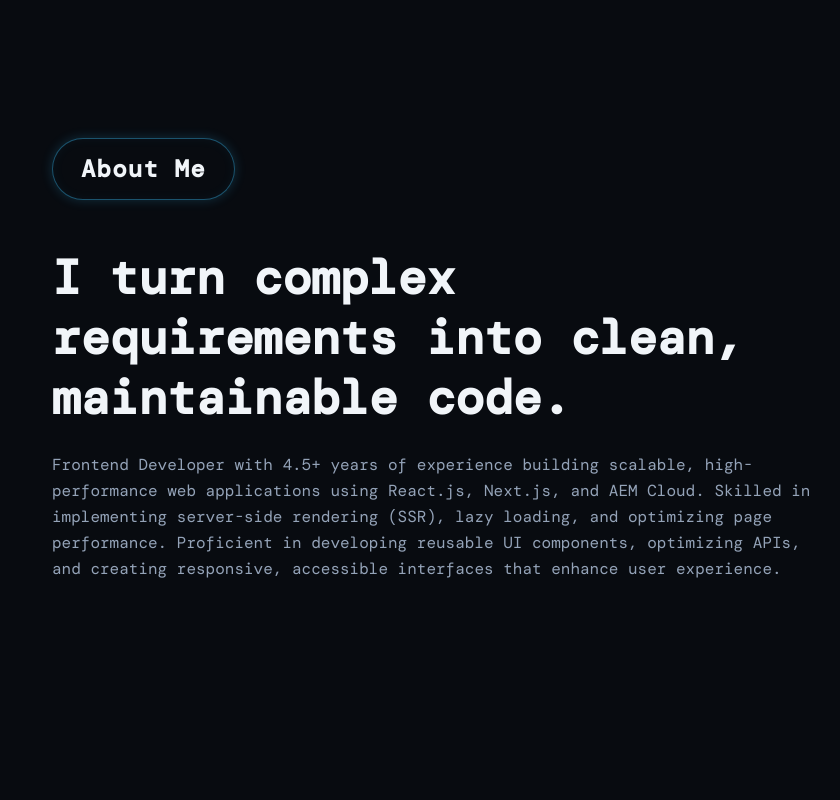
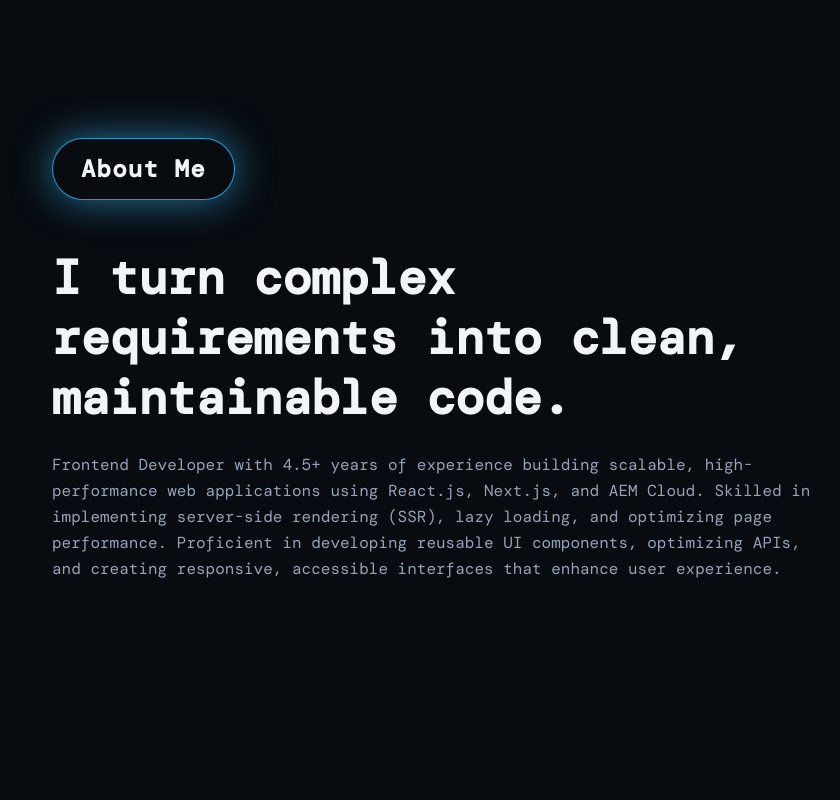
Before and after one commit to Umangip25/My-Portfolio, a Next.js app: page / in a window 1280 px wide. Shown: the part 820-1620 px from the top of the page, without its empty margins (28-868 px from the left). Built offline with nearby package versions, Linux system fonts and the light colour scheme.

Commit message:
made few changes in css glow

```diff
--- a/app/components/SectionBadge.tsx
+++ b/app/components/SectionBadge.tsx
@@ -3,17 +3,17 @@
 export default function SectionBadge({ label }: { label: string }) {
   return (
     <div style={{ position: 'relative', display: 'inline-block', marginBottom: '32px' }}>
-      <div style={{
-        position: 'relative',
-        zIndex: 10,
-        display: 'inline-flex',
-        alignItems: 'center',
-        padding: '12px 28px',
-        borderRadius: '999px',
-        background: '#080b10',
-        border: '1px solid rgba(56,189,248,0.4)',
-        boxShadow: '0 0 12px rgba(56,189,248,0.2), inset 0 0 12px rgba(56,189,248,0.05)',
-      }}>
+      <div
+        className="glow-badge"
+        style={{
+          display: 'inline-flex',
+          alignItems: 'center',
+          padding: '12px 28px',
+          borderRadius: '999px',
+          background: '#080b10',
+          border: '1px solid rgba(56,189,248,0.3)',
+        }}
+      >
         <span style={{
           fontSize: '1.5rem',
           fontWeight: 700,
--- a/app/globals.css
+++ b/app/globals.css
@@ -153,3 +153,7 @@ body {
 .hero-image-glow {
   animation: glowPulse 2.5s ease-in-out infinite;
 }
+
+.glow-badge {
+  animation: glowPulse 2s ease-in-out infinite;
+}
```
